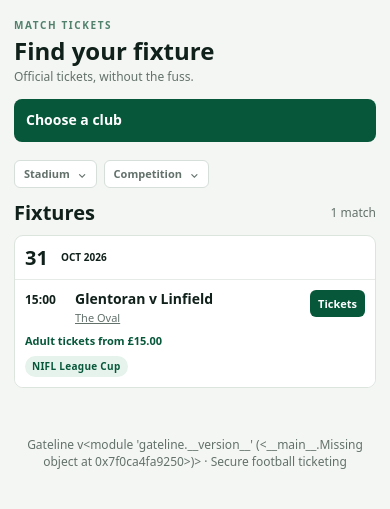
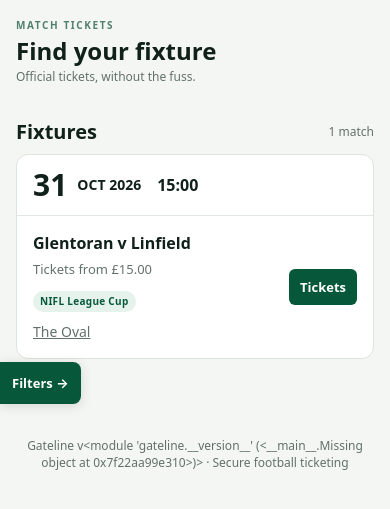
Before and after one commit to pmcveigh/gateline, a FastAPI app: page / in a window 390 px wide. Shown: the part 60-569 px from the top of the page. Run offline with FastAPI, Linux system fonts and the light colour scheme; data comes from the database, SQL or seed files in the repository.

Commit message:
Improve fixture card spacing and responsive sidebar filters

```diff
--- a/gateline/static/app.css
+++ b/gateline/static/app.css
@@ -65,3 +65,34 @@
 
 /* Club administration */
 .admin-panel{margin:10px 0;border:1px solid #dce4df;border-radius:8px;background:#fff;overflow:hidden}.admin-panel>summary{padding:12px;cursor:pointer;font-weight:700}.admin-panel>p{padding:0 16px 12px}.search label{flex:1}.admin-form textarea{width:100%}.tr form{display:flex;flex-wrap:wrap;gap:6px}.tr form input{max-width:160px}.pricing-clubs{margin-top:16px}#initial-password{font-size:16px;overflow-wrap:anywhere}@media(max-width:500px){.search{flex-wrap:wrap}.search label{flex-basis:100%}.tr form{flex-basis:100%}.admin-panel>summary{font-size:12px}}
+
+/* Fixture finder: give each match room and keep browsing controls accessible. */
+.fixture-finder{max-width:1920px;padding-inline:clamp(16px,2vw,40px)}
+.fixture-finder .finder-layout{grid-template-columns:260px minmax(0,1fr);gap:clamp(20px,2vw,36px)}
+.fixture-finder .finder-sidebar{position:sticky;top:16px;max-height:calc(100dvh - 32px);overflow:auto}
+.finder-panel{position:static;display:block;width:100%;max-width:none;max-height:none;margin:0;padding:0;border:0;background:transparent;color:var(--ink)}
+.fixture-finder .sidebar-content{margin:0}.fixture-finder .quick-filters{display:grid;gap:10px;margin:18px 0 0}
+.fixture-finder .filter-menu{max-width:100%;position:static}.fixture-finder .filter-menu>summary{font-size:13px;padding:10px}
+.fixture-finder .filter-menu>summary span{max-width:none;white-space:normal}
+.fixture-finder .filter-options{position:static;width:100%;max-width:100%;margin-top:6px;box-shadow:none}
+.fixture-finder .calendar{grid-template-columns:repeat(auto-fit,minmax(min(100%,360px),1fr));gap:20px;align-items:stretch}
+.fixture-card{min-width:0;background:#fff;border:1px solid #dce4de;border-radius:12px;overflow:hidden}
+.fixture-date{display:flex;align-items:center;gap:14px;padding:14px 20px;border-bottom:1px solid #e1e7e3;font-variant-numeric:tabular-nums}
+.fixture-date b{font-size:30px;line-height:1.2}.fixture-date span{font-size:14px;font-weight:700;text-transform:uppercase}.fixture-date strong{font-size:16px;margin-left:6px}
+.fixture-body{display:grid;grid-template-columns:minmax(0,1fr) auto;align-items:center;gap:20px;padding:20px}
+.fixture-details{min-width:0}.fixture-details h3{font-size:18px;line-height:1.4;font-weight:800;margin:0 0 5px;overflow-wrap:break-word}.fixture-details h3 a{color:var(--ink);text-decoration:none}
+.fixture-price{font-size:13px;color:var(--muted);margin:0 0 12px}.fixture-competition{display:inline-block;max-width:100%;white-space:normal;overflow-wrap:break-word;margin-bottom:10px}.fixture-venue{margin:0;font-size:14px;overflow-wrap:break-word}.fixture-venue a{color:var(--muted)}
+.fixture-body>.button{padding:10px 14px;white-space:nowrap}
+.filter-toggle{display:none}.filter-actions[hidden],.filter-toggle[hidden]{display:none}
+@media(max-width:1000px){
+ .fixture-finder .finder-layout{grid-template-columns:minmax(0,1fr)}
+ .fixture-finder .finder-sidebar{position:static;max-height:none;overflow:visible}
+ .finder-panel:not([open]){display:none}
+ .finder-panel[open]{position:fixed;inset:0;width:100%;height:100dvh;max-height:100dvh;margin:0;padding:64px 20px 90px;overflow:auto;background:var(--bg);border-radius:0}
+ .finder-panel::backdrop{background:var(--bg)}
+ .filter-toggle{display:block;position:fixed;top:50%;z-index:10;padding:12px;box-shadow:0 2px 12px #10201a25}
+ .filter-open{left:0;border-radius:0 8px 8px 0}.filter-close{right:0;border-radius:8px 0 0 8px}
+ .filter-actions{display:flex;position:fixed;bottom:0;left:0;right:0;justify-content:flex-end;gap:12px;padding:16px 20px max(16px,env(safe-area-inset-bottom));background:#fff;border-top:1px solid #dce4de}
+ .fixture-finder .calendar{gap:16px}.fixture-finder{padding-bottom:60px}
+}
+@media(max-width:400px){.fixture-body{padding:16px;gap:12px}.fixture-details h3{font-size:16px}.fixture-body>.button{padding:9px 11px}.fixture-date{padding:12px 16px;gap:10px}}
--- a/gateline/static/finder.js
+++ b/gateline/static/finder.js
@@ -1,14 +1,78 @@
-const sidebar = document.querySelector('.sidebar-panel');
-if (sidebar && window.matchMedia('(max-width: 900px)').matches) sidebar.open = false;
+const panel = document.querySelector('.finder-panel');
+const opener = document.querySelector('.filter-open');
+const closer = document.querySelector('.filter-close');
+const actions = document.querySelector('.filter-actions');
+const initialChoices = [...panel.querySelectorAll('a')].map(link => ({link, className: link.className, current: link.getAttribute('aria-current')}));
+function resetChoices() {
+  for (const {link, className, current} of initialChoices) {
+    link.className = className;
+    if (current) link.setAttribute('aria-current', current);
+    else link.removeAttribute('aria-current');
+  }
+}
+const mobile = window.matchMedia('(max-width: 1000px)');
+let pendingUrl = window.location.href;
 const filterMenus = [...document.querySelectorAll('.filter-menu')];
 function closeFilters() { for (const menu of filterMenus) menu.open = false; }
+function closePanel() {
+  resetChoices();
+  panel.close();
+  opener.setAttribute('aria-expanded', 'false');
+  document.body.style.overflow = '';
+  opener.focus();
+}
+function syncLayout() {
+  resetChoices();
+  panel.close();
+  document.body.style.overflow = '';
+  opener.hidden = !mobile.matches;
+  closer.hidden = !mobile.matches;
+  actions.hidden = !mobile.matches;
+  opener.setAttribute('aria-expanded', 'false');
+  if (!mobile.matches) panel.show();
+}
+if (panel) {
+  syncLayout();
+  mobile.addEventListener('change', syncLayout);
+  opener.addEventListener('click', () => {
+    pendingUrl = window.location.href;
+    panel.showModal();
+    opener.setAttribute('aria-expanded', 'true');
+    document.body.style.overflow = 'hidden';
+  });
+  // Closing without applying leaves the current filters unchanged.
+  closer.addEventListener('click', closePanel);
+  document.querySelector('.filter-cancel').addEventListener('click', closePanel);
+  panel.addEventListener('cancel', event => { event.preventDefault(); closePanel(); });
+  document.querySelector('.filter-apply').addEventListener('click', () => {
+    window.location.assign(pendingUrl);
+  });
+  panel.addEventListener('click', event => {
+    const link = event.target.closest('a');
+    if (!mobile.matches || !link) return;
+    event.preventDefault();
+    const next = new URL(link.href);
+    const pending = new URL(pendingUrl);
+    const keys = link.classList.contains('reset-filters') ? ['venue', 'competition'] :
+      [link.classList.contains('club-card') ? 'club' :
+        (link.closest('.filter-menu') === filterMenus[0] ? 'venue' : 'competition')];
+    for (const key of keys) {
+      if (next.searchParams.has(key)) pending.searchParams.set(key, next.searchParams.get(key));
+      else pending.searchParams.delete(key);
+    }
+    pendingUrl = pending.href;
+    const group = link.closest('.club-picker, .filter-options');
+    group?.querySelectorAll('a[aria-current]').forEach(item => {
+      item.removeAttribute('aria-current');
+      item.classList.remove('active', 'selected');
+    });
+    link.setAttribute('aria-current', 'true');
+    link.classList.add(link.classList.contains('club-card') ? 'active' : 'selected');
+  });
+}
 document.addEventListener('click', event => {
   if (!event.target.closest('.filter-menu')) closeFilters();
 });
 document.addEventListener('keydown', event => {
-  if (event.key === 'Escape') {
-    const open = filterMenus.find(menu => menu.open);
-    closeFilters();
-    open?.querySelector('summary').focus();
-  }
+  if (event.key === 'Escape') closeFilters();
 });
--- /dev/null
+++ b/gateline/templates/_fixture_card.html
@@ -0,0 +1,14 @@
+{% set kickoff = local_time(e.starts_at) %}
+{% set adult_price = minimum_adult_price(e) %}
+<article class="fixture-card">
+ <time class="fixture-date" datetime="{{e.starts_at.isoformat()}}"><b>{{kickoff.strftime('%d')}}</b><span>{{kickoff.strftime('%b %Y')}}</span><strong>{{kickoff.strftime('%H:%M')}}</strong></time>
+ <div class="fixture-body">
+  <div class="fixture-details">
+   <h3><a href="/events/{{e.id}}">{{e.title}}</a></h3>
+   <p class="fixture-price">{% if adult_price is not none %}Tickets from £{{'%.2f'|format(adult_price)}}{% else %}Adult tickets unavailable{% endif %}</p>
+   <a class="tag fixture-competition" href="/competitions/{{quote(e.competition, safe='')}}" title="{{e.competition}}">{{e.competition}}</a>
+   <p class="fixture-venue"><a href="/venues/{{e.venue_id}}">{{e.venue.name}}</a></p>
+  </div>
+  <a class="button" href="/events/{{e.id}}" aria-label="Tickets for {{e.title}}">Tickets</a>
+ </div>
+</article>
--- a/gateline/templates/home.html
+++ b/gateline/templates/home.html
@@ -1,7 +1,10 @@
 {% extends 'base.html' %}{% block main_class %}fixture-finder{% endblock %}{% block content %}
 <section class="compact-head"><div><p class="eyebrow">MATCH TICKETS</p><h1>Find your fixture</h1></div><p>Official tickets, without the fuss.</p></section>
 <div class="finder-layout">
-<aside class="finder-sidebar" aria-label="Browse by club"><details class="sidebar-panel" open><summary>Choose a club</summary><div class="sidebar-content">
+<button class="filter-toggle filter-open" type="button" aria-controls="fixture-filter-panel" aria-expanded="false" hidden>Filters →</button>
+<aside class="finder-sidebar" aria-label="Fixture filters"><dialog id="fixture-filter-panel" class="finder-panel" open aria-label="Fixture filters">
+<button class="filter-toggle filter-close" type="button" aria-label="Collapse filters" hidden>←</button>
+<div class="sidebar-content">
 <section class="club-picker" aria-labelledby="club-picker-title">
  <div class="section-title"><h2 id="club-picker-title">Browse by club</h2><a class="club-card {{'active' if not filters.club}}" href="{{filter_url(filters,club='')}}" {% if not filters.club %}aria-current="true"{% endif %}>All clubs</a></div>
  <div class="league-list">
@@ -14,8 +17,7 @@
   </details>
  {% endfor %}
  </div>
-</section></div></details></aside>
-<section class="fixture-results">
+</section>
 <nav class="quick-filters" aria-label="Fixture filters">
  <details class="filter-menu" name="fixture-filter"><summary>Stadium{% for item in venues if item.id==filters.venue %}: <span title="{{item.name}}">{{item.name}}</span>{% endfor %}</summary>
   <div class="filter-options"><a class="filter-choice {{'selected' if not filters.venue}}" href="{{filter_url(filters,venue=none)}}" {% if not filters.venue %}aria-current="true"{% endif %}>All stadiums</a>{% for item in venues %}<a class="filter-choice {{'selected' if filters.venue==item.id}}" href="{{filter_url(filters,venue=item.id)}}" {% if filters.venue==item.id %}aria-current="true"{% endif %}>{{item.name}}</a>{% endfor %}</div>
@@ -25,6 +27,9 @@
  </details>
  {% if filters.venue or filters.competition %}<a class="reset-filters" href="{{filter_url(filters,venue=none,competition='')}}">Reset filters</a>{% endif %}
 </nav>
+</div><div class="filter-actions" hidden><button type="button" class="filter-cancel">Cancel</button><button type="button" class="filter-apply">Apply filters</button></div></dialog></aside>
+<section class="fixture-results">
+
 <div class="section-title"><h2>Fixtures</h2><span>{{events|length}} match{{'' if events|length==1 else 'es'}}</span></div><div class="calendar" aria-label="Fixture calendar">
-{% for day, day_events in calendar %}<details class="day" open><summary><b>{{day.strftime('%d')}}</b><span>{{day.strftime('%b %Y')}}</span></summary><div class="day-events">{% for e in day_events %}{% include '_match.html' %}{% endfor %}</div></details>{% else %}<div class="empty">No fixtures match these filters.</div>{% endfor %}
+{% for day, day_events in calendar %}{% for e in day_events %}{% include '_fixture_card.html' %}{% endfor %}{% else %}<div class="empty">No fixtures match these filters.</div>{% endfor %}
 </div></section></div><script src="/static/finder.js" defer></script>{% endblock %}
```
Also changed, not shown: tests/test_browse.py (+1 -1 lines).
